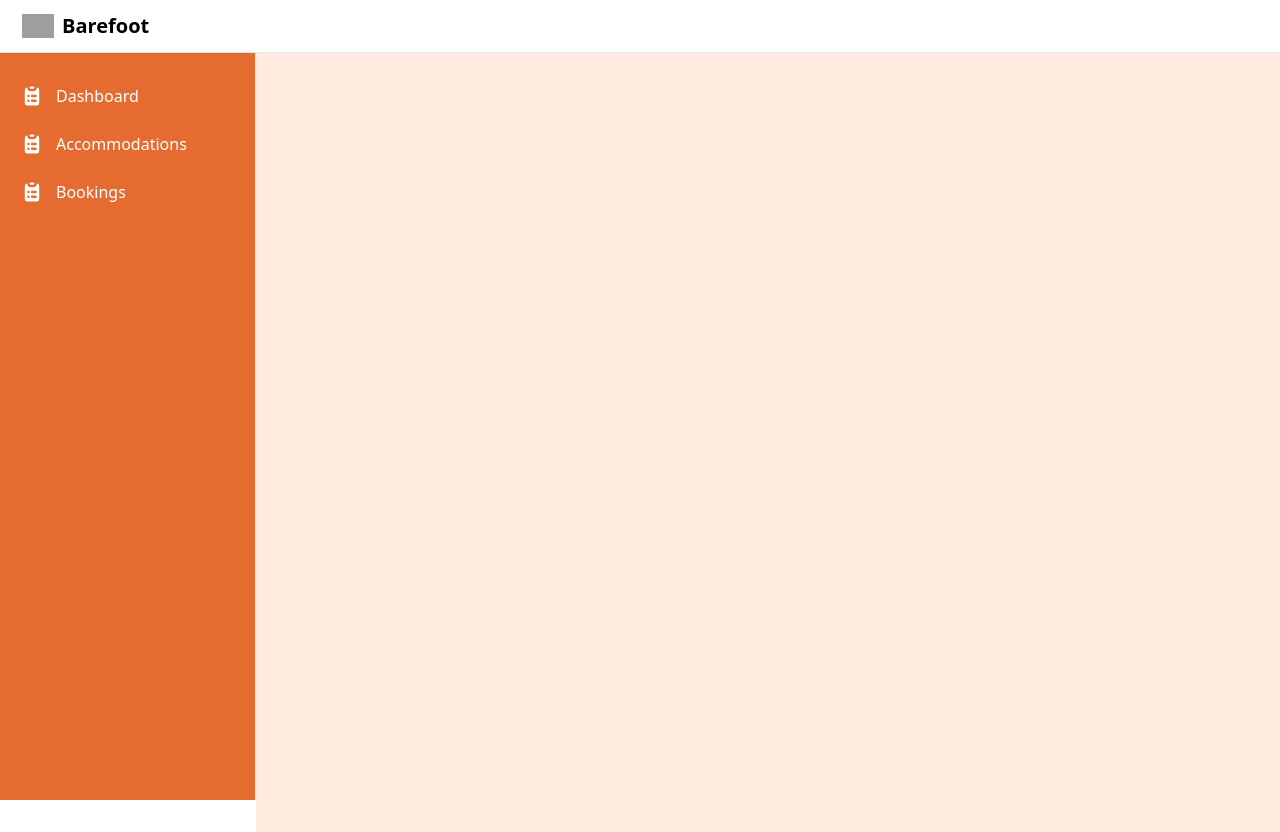
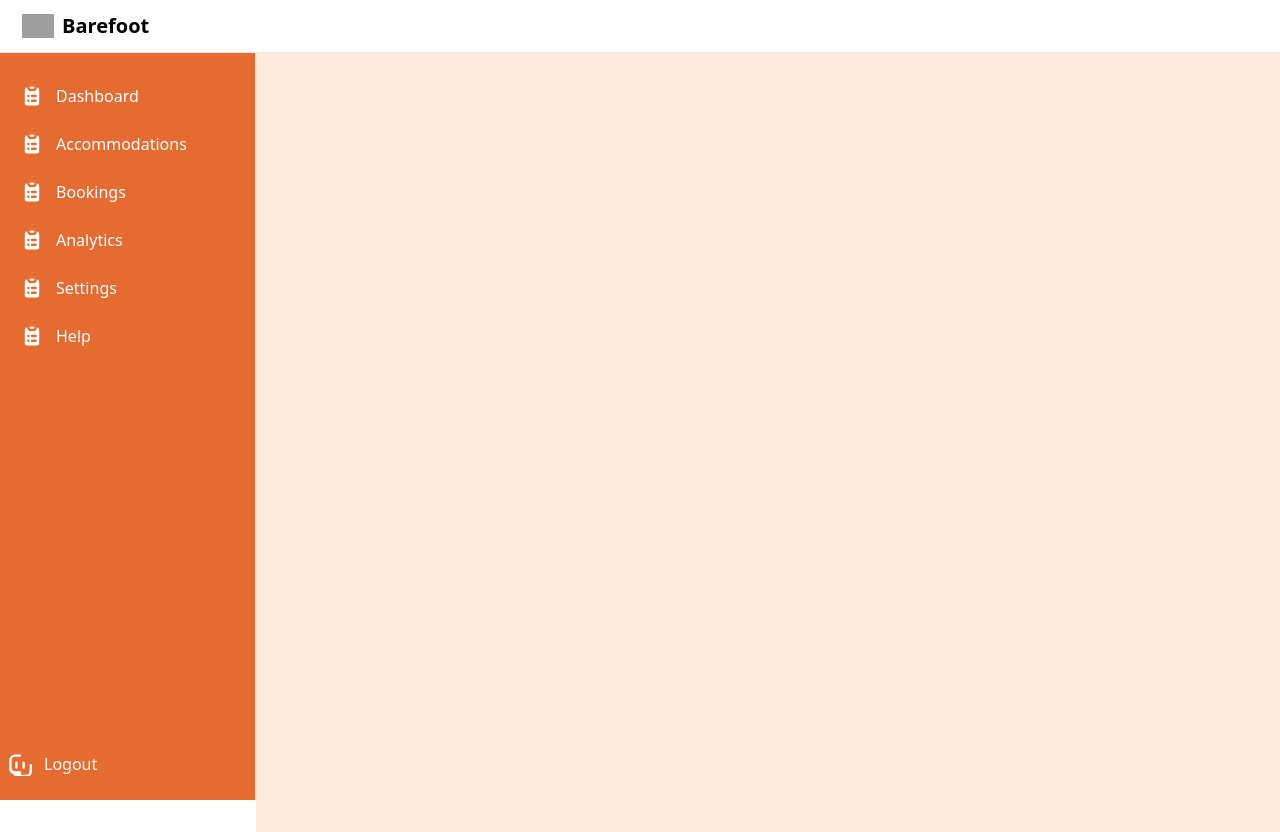
Before and after one commit to atlp-rwanda/rca-barefoot-team3-fe, a React app: page /admin in a window 1280 px wide. Built offline with nearby package versions, Linux system fonts and the light colour scheme; grey boxes are pictures that could not be loaded.

Commit message:
ch-fixed-linters

```diff
--- a/src/App.js
+++ b/src/App.js
@@ -10,7 +10,7 @@ import Dashboard from './components/Dashboard';
 
 function App() {
   const dispatch = useDispatch();
-  const token = Cookies.get('token');
+
   useEffect(() => {
     const token = Cookies.get('token');
     if (token) {
--- a/src/components/Dashboard.js
+++ b/src/components/Dashboard.js
@@ -1,10 +1,9 @@
-import React, { useState, useEffect } from 'react';;
+import React, { useState } from 'react';
 import { useSelector } from 'react-redux';
-import { useNavigate } from 'react-router-dom';;
+import { useNavigate } from 'react-router-dom';
 import Accomodations from './Accomodations';
-import Bookings from './Bookings';;
-// import { logout } from '../utils/api';
-
+import Bookings from './Bookings';
+import { logout } from '../utils/api';
 
 export default function Dashboard() {
   const { token } = useSelector((state) => state.auth);
@@ -15,6 +14,9 @@ export default function Dashboard() {
     { name: 'Dashboard', path: '/' },
     { name: 'Accommodations', path: '/accommodations' },
     { name: 'Bookings', path: '/bookings' },
+    { name: 'Analytics', path: 'analiytics' },
+    { name: 'Settings', path: 'settings' },
+    { name: 'Help', path: 'help' },
   ];
   const navigate = useNavigate();
 
@@ -64,6 +66,15 @@ export default function Dashboard() {
                   </div>
                 ))}
               </div>
+              <div className="mt-40">
+                <div className="text-base font-normal rounded-lg transition duration-75 flex items-center p-2">
+                  <svg className="w-6 h-6 transition duration-75" fill="currentColor" viewBox="0 0 20 20" xmlns="http://www.w3.org/2000/svg">
+                    <path fillRule="evenodd" d="M11 18v-1a1 1 0 00-1-1H6a3 3 0 01-3-3V7a3 3 0 013-3h4a1 1 0 001-1V3a1 1 0 00-1-1H6A5 5 0 001 7v7a5 5 0 005 5h4a1 1 0 001-1zM19 10a1 1 0 00-1 1v5a3 3 0 01-3 3H6a1 1 0 000 2h9a5 5 0 005-5V11a1 1 0 00-1-1z" clipRule="evenodd" />
+                    <path fillRule="evenodd" d="M13 8a1 1 0 00-1 1v4a1 1 0 002 0V9a1 1 0 00-1-1zM7 8a1 1 0 00-1 1v4a1 1 0 002 0V9a1 1 0 00-1-1z" clipRule="evenodd" />
+                  </svg>
+                  <button onClick={() => logout()}><span className="ml-3">Logout</span></button>
+                </div>
+              </div>
             </div>
           </div>
         </aside>
--- a/src/utils/api.js
+++ b/src/utils/api.js
@@ -2,6 +2,7 @@ import axios from 'axios';
 import Cookies from 'js-cookie';
 import 'react-toastify/dist/ReactToastify.css';
 import { toast } from 'react-toastify';
+
 const apiUrl = 'http://localhost:8000/api/v1';
 
 const register = (
@@ -44,12 +45,12 @@ const logout = async () => {
       headers: { Authorization: `Bearer ${Cookies.get('token')}` },
     });
     Cookies.remove('token');
-    window.location='/login';
+    console.log('Logged out successfully!');
+    window.location = '/login';
   } catch (error) {
     console.error(error);
   }
 };
-
 
 export async function loginWithFacebook(accessToken) {
   try {
@@ -87,5 +88,5 @@ const getAllBookings = async (token) => {
   return response.data;
 };
 export {
-  login, getAllAccomodations,logout, register, verify, getAllBookings,
+  login, getAllAccomodations, logout, register, verify, getAllBookings,
 };
```
Lines whose indentation alone changed are shown as unchanged.
